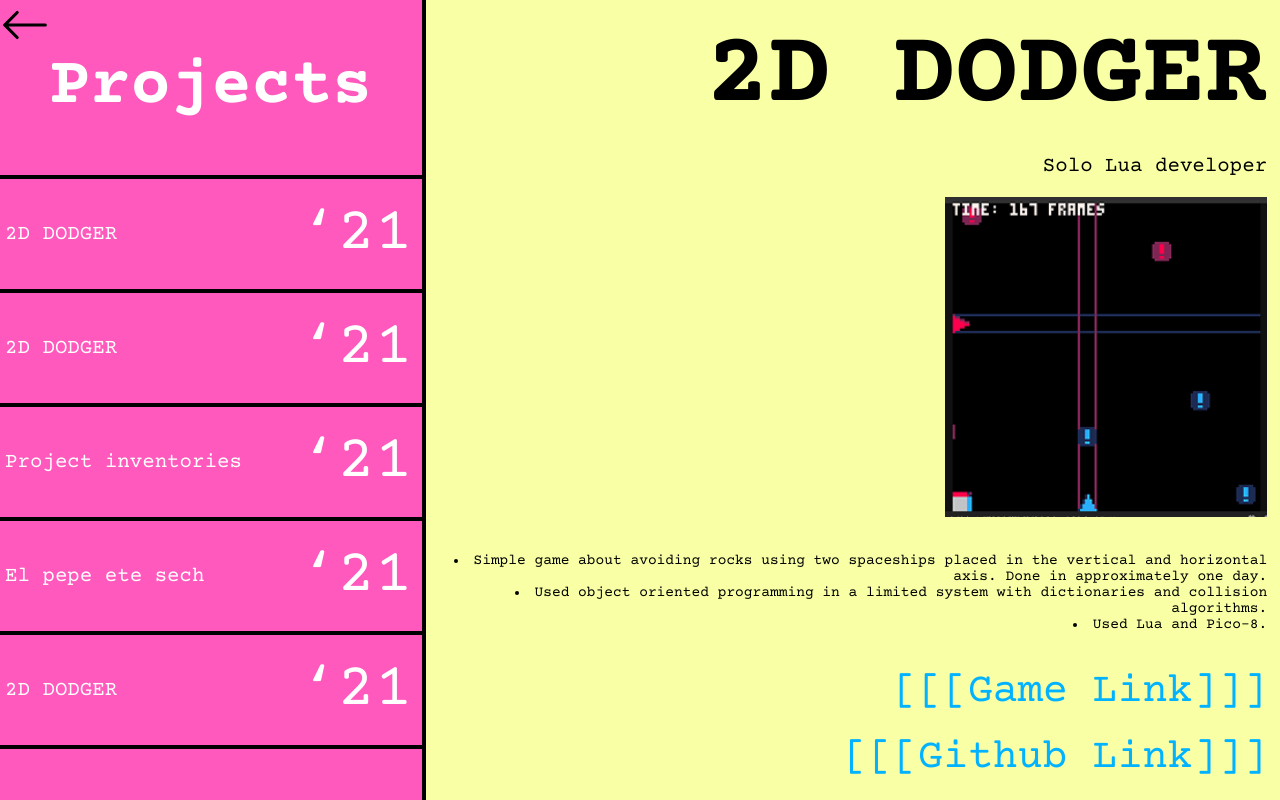
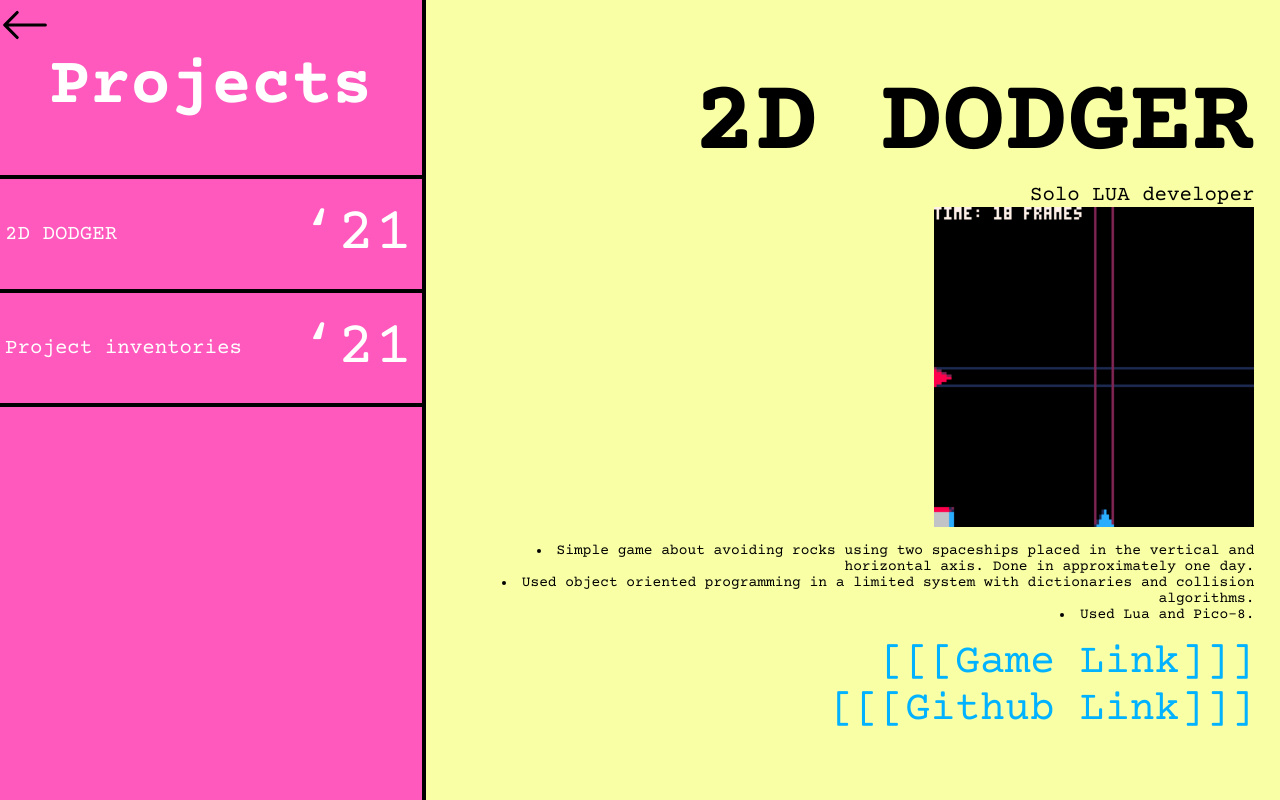
Before and after one commit to GreatUsername63/Santy-Website, a React (Vite) app: page /projects in a window 1280 px wide. Built offline with nearby package versions, Linux system fonts and the light colour scheme.

Commit message:
projects page shows current page data

```diff
--- a/public/data/projectData.json
+++ /dev/null
@@ -1,87 +0,0 @@
-[
-    {
-        "name": "2D DODGER",
-        "year": "‘21",
-        "role": "Solo LUA developer",
-        "image": "",
-        "texts": [
-            "Simple game about avoiding rocks using two spaceships placed in the vertical and horizontal axis. Done in approximately one day.",
-            "Used object oriented programming in a limited system with dictionaries and collision algorithms.",
-            "Used Lua and Pico-8."
-        ],
-        "links": [
-            "Game Link",
-            "https://www.lexaloffle.com/bbs/?pid=93442#p",
-            "Github Link",
-            "https://github.com/GreatUsername63/2D-Dodger"
-        ]
-    },
-    {
-        "name": "2D DODGER",
-        "year": "‘21",
-        "role": "Solo LUA developer",
-        "image": "",
-        "texts": [
-            "Simple game about avoiding rocks using two spaceships placed in the vertical and horizontal axis. Done in approximately one day.",
-            "Used object oriented programming in a limited system with dictionaries and collision algorithms.",
-            "Used Lua and Pico-8."
-        ],
-        "links": [
-            "Game Link",
-            "https://www.lexaloffle.com/bbs/?pid=93442#p",
-            "Github Link",
-            "https://github.com/GreatUsername63/2D-Dodger"
-        ]
-    },
-    {
-        "name": "Project inventories",
-        "year": "‘21",
-        "role": "Solo LUA developer",
-        "image": "",
-        "texts": [
-            "Simple game about avoiding rocks using two spaceships placed in the vertical and horizontal axis. Done in approximately one day.",
-            "Used object oriented programming in a limited system with dictionaries and collision algorithms.",
-            "Used Lua and Pico-8."
-        ],
-        "links": [
-            "Game Link",
-            "https://www.lexaloffle.com/bbs/?pid=93442#p",
-            "Github Link",
-            "https://github.com/GreatUsername63/2D-Dodger"
-        ]
-    },
-    {
-        "name": "El pepe ete sech",
-        "year": "‘21",
-        "role": "Solo LUA developer",
-        "image": "",
-        "texts": [
-            "Simple game about avoiding rocks using two spaceships placed in the vertical and horizontal axis. Done in approximately one day.",
-            "Used object oriented programming in a limited system with dictionaries and collision algorithms.",
-            "Used Lua and Pico-8."
-        ],
-        "links": [
-            "Game Link",
-            "https://www.lexaloffle.com/bbs/?pid=93442#p",
-            "Github Link",
-            "https://github.com/GreatUsername63/2D-Dodger"
-        ]
-    },
-    {
-        "name": "2D DODGER",
-        "year": "‘21",
-        "role": "Solo LUA developer",
-        "image": "",
-        "texts": [
-            "Simple game about avoiding rocks using two spaceships placed in the vertical and horizontal axis. Done in approximately one day.",
-            "Used object oriented programming in a limited system with dictionaries and collision algorithms.",
-            "Used Lua and Pico-8."
-        ],
-        "links": [
-            "Game Link",
-            "https://www.lexaloffle.com/bbs/?pid=93442#p",
-            "Github Link",
-            "https://github.com/GreatUsername63/2D-Dodger"
-        ]
-    }
-]
--- a/src/Pages/projects.jsx
+++ b/src/Pages/projects.jsx
@@ -1,18 +1,40 @@
 import { useEffect, useState } from "react"
 import styles from '../styles/projects.module.css'
 import * as Icons from 'react-bootstrap-icons'
-
-import placeholderImage from '../assets/imagen 1.png'
+import { projectData } from '../data/projectData.js'
 
 function App() {
-    const [projects, setProjects] = useState([])
+    const [selectedProject, setSelectedProject] = useState({
+        id: -1,
+        name: "Loading",
+        year: "00",
+        role: "Loading developer",
+        image: "null",
+        texts: [
+            "Loading",
+            "Loading"
+        ],
+        links: [
+            {
+                "id": 0,
+                "name": "Loading",
+                "url": "https://google.com"
+            }
+        ]
+    })
 
     useEffect(() => {
-        fetch('../../public/data/projectData.json')
-            .then((res) => res.json())
-            .then((data) => setProjects(data))
-            .catch((err) => console.error('Error loading json: ', err))
+        setSelectedProject(projectData[0])
     }, [])
+
+    //why god why...
+    function getImgUrl(name) {
+        return new URL(`${name}`, import.meta.url).href
+    }
+
+    function getUrl(name) {
+        return new URL(name);
+    }
 
     return (
         <>
@@ -23,8 +45,8 @@ function App() {
                 </div>
                 <div className={styles.buttonContainer}>
                     {
-                        projects.map((project) => (
-                            <div className={styles.projectButton}>
+                        projectData.map((project) => (
+                            <div className={styles.projectButton} key={project.id}>
                                 <p>{project.name}</p>
                                 <p>{project.year}</p>
                             </div>
@@ -33,17 +55,22 @@ function App() {
                 </div>
             </aside>
             <div className={styles.mainContainer}>
-                <h1>2D DODGER</h1>
-                <p>Solo Lua developer</p>
-                <img src={placeholderImage}></img>
+                <h1>{selectedProject.name}</h1>
+                <p>{selectedProject.role}</p>
+                <img src={getImgUrl(selectedProject.image)}></img>
                 <ul>
-                    <li>Simple game about avoiding rocks using two spaceships placed in the vertical and horizontal axis. Done in approximately one day.</li>
-                    <li>Used object oriented programming in a limited system with dictionaries and collision algorithms.</li>
-                    <li>Used Lua and Pico-8.</li>
+                    {
+                        selectedProject.texts.map((text, index) => (
+                            <li key={index}>{text}</li>
+                        ))
+                    }
                 </ul>
-                <a href="google.com">[[[Game Link]]]</a>
-                <a href="google.com">[[[Github Link]]]</a>
-            </div>
+                {
+                    selectedProject.links.map((link) => (
+                        <a key={link.id} href={getUrl(link.url)} target="_blank">[[[{link.name}]]]</a>
+                    ))
+                }
+            </div >
         </>
     )
 }
--- /dev/null
+++ b/src/data/projectData.js
@@ -0,0 +1,47 @@
+export const projectData = [
+    {
+        id: 0,
+        name: "2D DODGER",
+        year: "‘21",
+        role: "Solo LUA developer",
+        image: "/2dimesiondodge_2.gif",
+        texts: [
+            "Simple game about avoiding rocks using two spaceships placed in the vertical and horizontal axis. Done in approximately one day.",
+            "Used object oriented programming in a limited system with dictionaries and collision algorithms.",
+            "Used Lua and Pico-8."
+        ],
+        links: [
+            {
+                id: 0,
+                name: "Game Link",
+                url: "https://www.lexaloffle.com/bbs/?pid=93442#p"
+            },
+            {
+                id: 1,
+                name: "Github Link",
+                url: "https://github.com/GreatUsername63/2D-Dodger"
+            }
+        ]
+    },
+    {
+        id: 1,
+        name: "Project inventories",
+        year: "‘21",
+        role: "Lead python developer",
+        image: "/2dimensiondodge_2.gif",
+        texts: [
+            "Developed a program alongside 4 other students that kept track of the inventory and sales data of a hypothetical store.",
+            "Made sure that the text interface looks aesthetically pleasing.",
+            "Made use of Arrays, read and write, and GitHub",
+            "Helped out the team members whenever they had a problem with their code.",
+            "Used Python 3 and GitHub"
+        ],
+        links: [
+            {
+                id: 0,
+                name: "Github Link",
+                url: "https://github.com/GreatUsername63/Project-Inventories"
+            }
+        ]
+    }
+]
--- a/src/styles/projects.module.css
+++ b/src/styles/projects.module.css
@@ -68,7 +68,7 @@
 .mainContainer {
     margin: 0;
     padding: 0;
-    width: 67%;
+    width: 66%;
     position: fixed;
     display: flex;
     top: 0px;
@@ -76,7 +76,7 @@
     height: 100%;
     overflow: none;
     flex-direction: column;
-    justify-content: space-evenly;
+    justify-content: center;
     align-items: end;
 }
 
```
Also changed, not shown: public/2dimesiondodge_2.gif (renamed from src/assets/2dimesiondodge_2.gif), src/assets/imagen 1.png (deleted).
